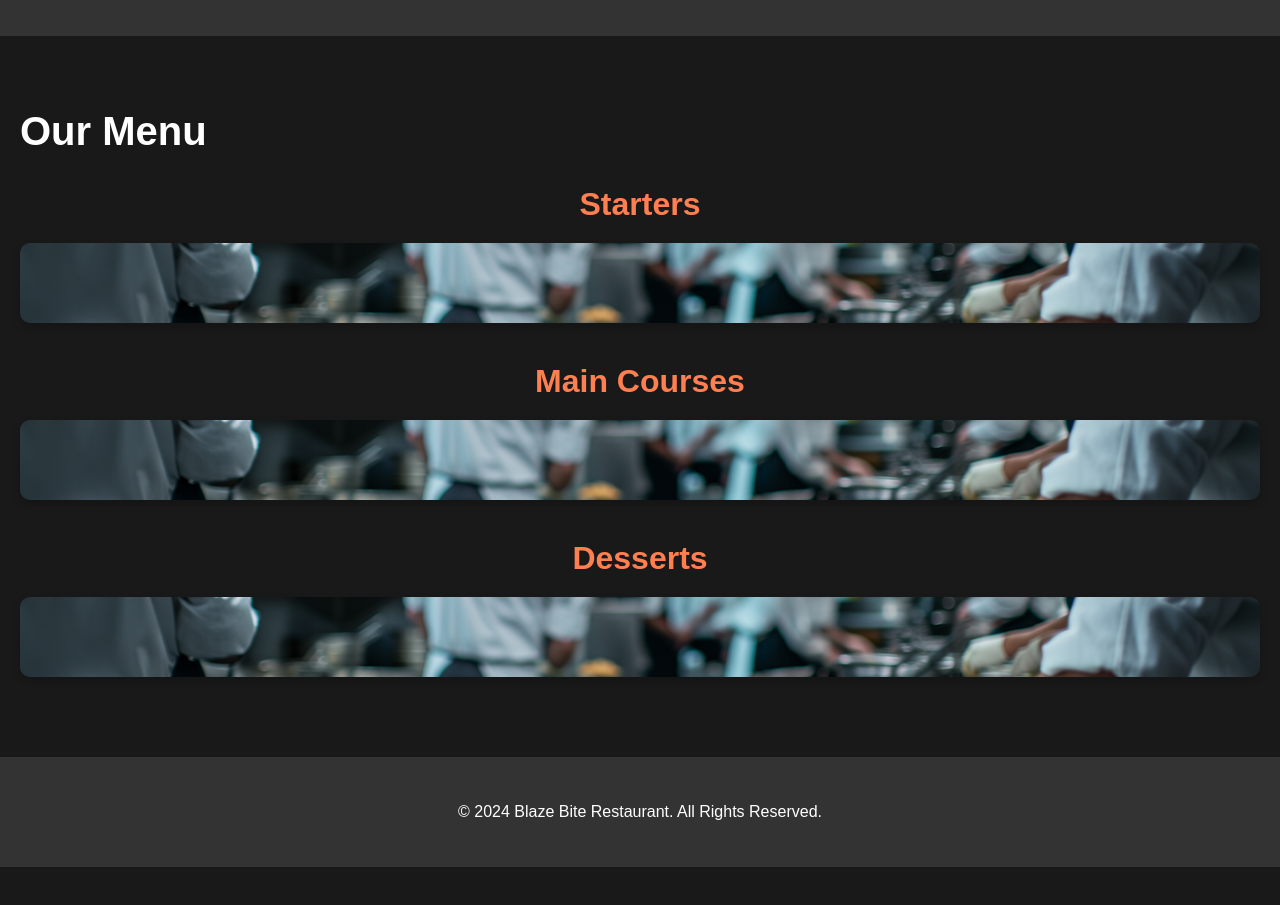
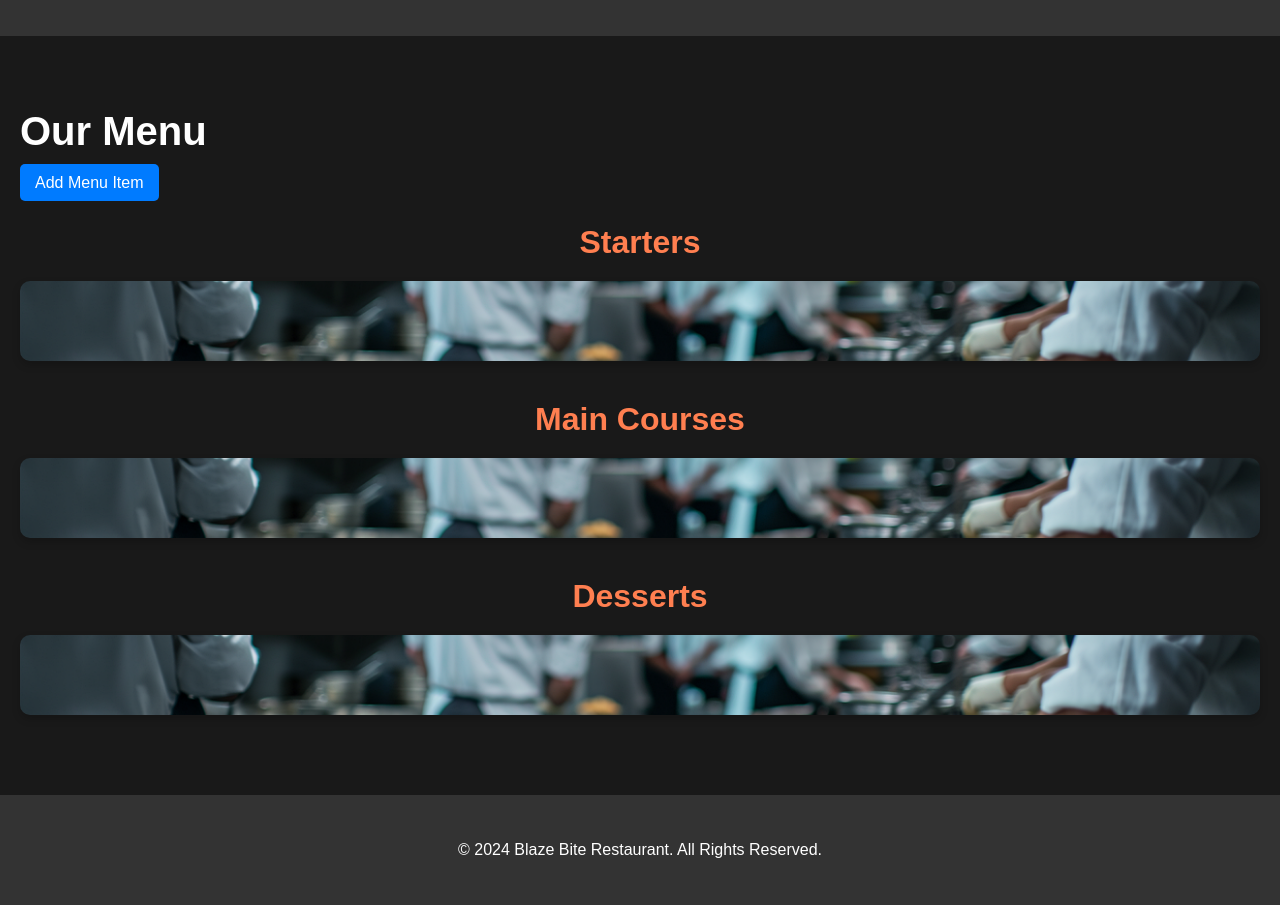
Before and after one commit to dmuresanu/blaze-bite-website, a Django app: page /menu/ in a window 1280 px wide. Shown: the part 114-1019 px from the top of the page. Before the commit the page ends 981 px from the top, so only its background shows below. Run offline with Django 5.2, Linux system fonts and the light colour scheme; a user stored in the database is signed in; data that the repository does not hold is empty.

Commit message:
Move CRUD functionality (Add, Edit, Delete) for menu items from staff profile page to menu page, make it more user-friendly.

```diff
--- a/core/templates/menu.html
+++ b/core/templates/menu.html
@@ -5,6 +5,10 @@
 
 {% block content %}
     <h2 style="color: white; font-size: 2.5em; margin-bottom: 20px;">Our Menu</h2>
+
+    {% if user.is_authenticated and user.is_staff %}
+        <a href="{% url 'add_menu_item' %}" class="btn btn-primary" style="margin-bottom: 20px;">Add Menu Item</a>
+    {% endif %}
 
     <div class="menu-category">
         <h3>Starters</h3>
@@ -16,6 +20,11 @@
                         <h3>{{ item.name }}</h3>
                         <p>{{ item.description }}</p>
                         <p><strong>${{ item.price }}</strong></p>
+
+                        {% if user.is_authenticated and user.is_staff %}
+                            <a href="{% url 'edit_menu_item' item.id %}" class="btn btn-secondary">Edit</a>
+                            <a href="{% url 'delete_menu_item' item.id %}" class="btn btn-danger" onclick="return confirm('Are you sure you want to delete this item?')">Delete</a>
+                        {% endif %}
                     </div>
                 {% endif %}
             {% endfor %}
@@ -32,6 +41,11 @@
                         <h3>{{ item.name }}</h3>
                         <p>{{ item.description }}</p>
                         <p><strong>${{ item.price }}</strong></p>
+
+                        {% if user.is_authenticated and user.is_staff %}
+                            <a href="{% url 'edit_menu_item' item.id %}" class="btn btn-secondary">Edit</a>
+                            <a href="{% url 'delete_menu_item' item.id %}" class="btn btn-danger" onclick="return confirm('Are you sure you want to delete this item?')">Delete</a>
+                        {% endif %}
                     </div>
                 {% endif %}
             {% endfor %}
@@ -48,6 +62,11 @@
                         <h3>{{ item.name }}</h3>
                         <p>{{ item.description }}</p>
                         <p><strong>${{ item.price }}</strong></p>
+
+                        {% if user.is_authenticated and user.is_staff %}
+                            <a href="{% url 'edit_menu_item' item.id %}" class="btn btn-secondary">Edit</a>
+                            <a href="{% url 'delete_menu_item' item.id %}" class="btn btn-danger" onclick="return confirm('Are you sure you want to delete this item?')">Delete</a>
+                        {% endif %}
                     </div>
                 {% endif %}
             {% endfor %}
--- a/core/urls.py
+++ b/core/urls.py
@@ -1,20 +1,19 @@
 # core/urls.py
 from django.urls import path
-from django.contrib.auth import views as auth_views
 from . import views
 
 urlpatterns = [
     path('', views.index, name='index'),
     path('booking/', views.booking, name='booking'),
     path('booking/success/', views.booking_success, name='booking_success'),
-    path('menu/', views.menu, name='menu'),
-    path('menu/add/', views.add_menu_item, name='add_menu_item'),
-    path('menu/edit/<int:item_id>/', views.add_menu_item, name='edit_menu_item'),
-    path('menu/delete/<int:item_id>/', views.delete_menu_item, name='delete_menu_item'),
+    path('menu/', views.menu, name='menu'),  # Updated menu URL for staff actions
+    path('menu/add/', views.add_menu_item, name='add_menu_item'),  # Add menu item URL
+    path('menu/edit/<int:item_id>/', views.add_menu_item, name='edit_menu_item'),  # Edit menu item URL
+    path('menu/delete/<int:item_id>/', views.delete_menu_item, name='delete_menu_item'),  # Delete menu item URL
     path('staff/profile/', views.staff_profile, name='staff_profile'),
     path('staff/edit-profile/', views.edit_profile, name='edit_profile'),
     path('about/', views.about, name='about'),
     path('contact/', views.contact, name='contact'),
-    path('login/', views.user_login, name='login'),  # Custom login view
-    path('logout/', views.user_logout, name='logout'),  # Custom logout view
+    path('login/', views.user_login, name='login'),
+    path('logout/', views.user_logout, name='logout'),
 ]
```
Also changed, not shown: core/templates/registration/staff_profile.html (+0 -18 lines), media/menu_images/cakes-4502270_640.jpg (added).
